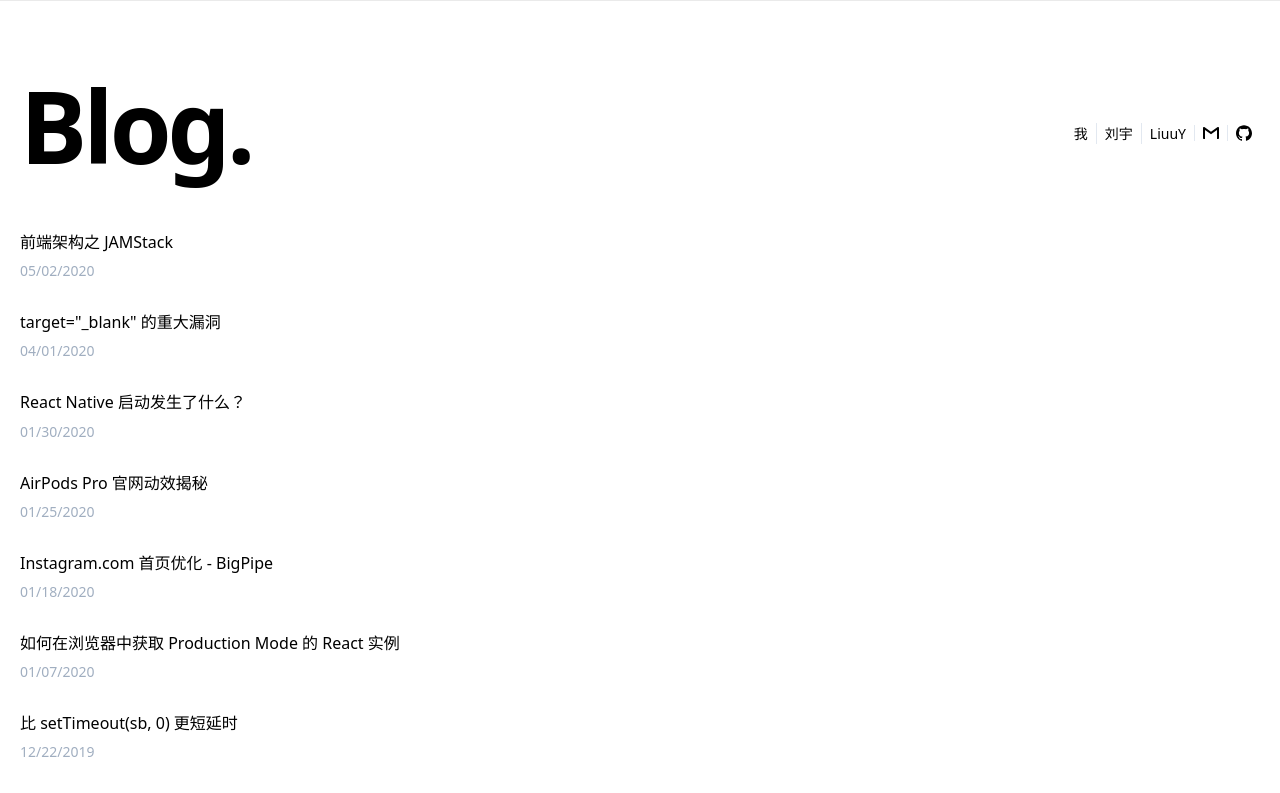
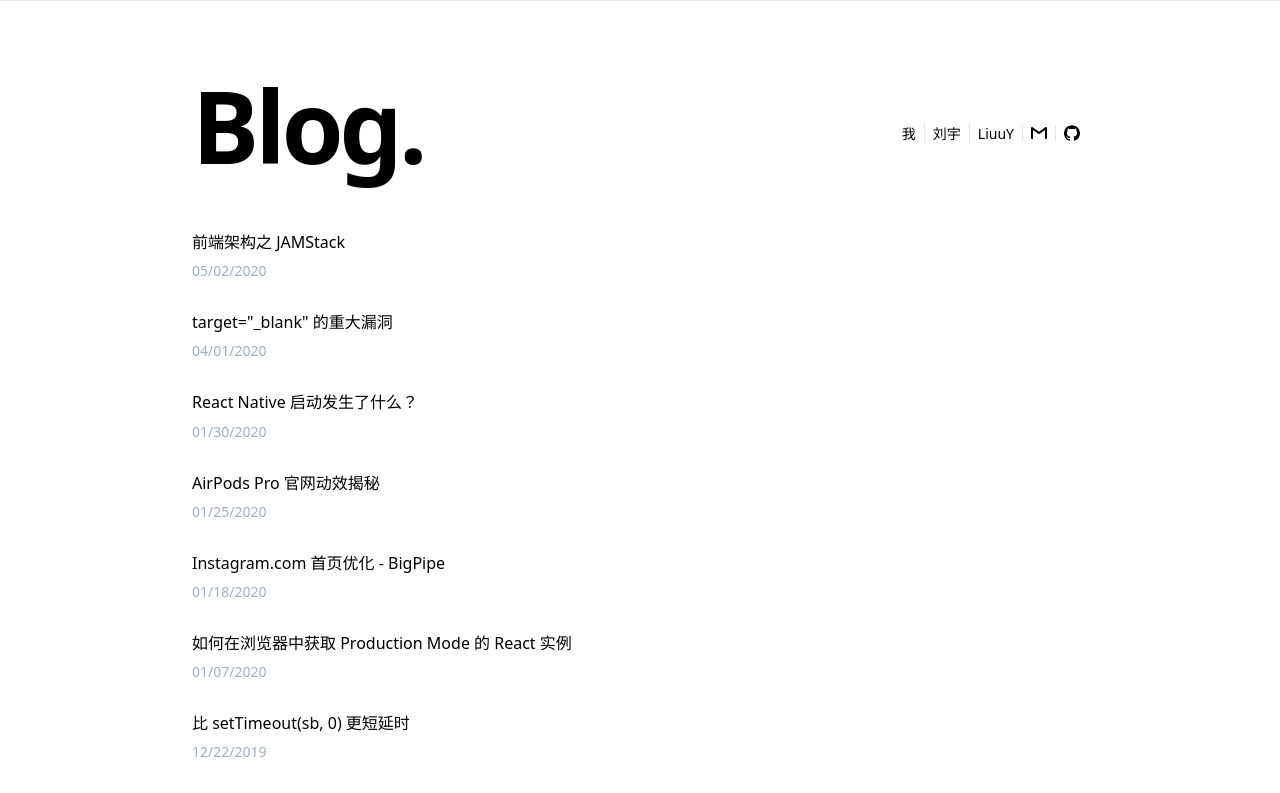
Before and after one commit to LiuuY/blog-site, a Next.js app: page / in a window 1280 px wide. Shown: the top 793 px of the page. Built offline with nearby package versions, Linux system fonts and the light colour scheme.

Commit message:
container

```diff
--- a/components/container.js
+++ b/components/container.js
@@ -1,3 +1,3 @@
 export default function Container({ children }) {
-  return <div className="container mx-auto px-5">{children}</div>
+  return <div className="container mx-auto px-5 lg:px-48">{children}</div>
 }
```
